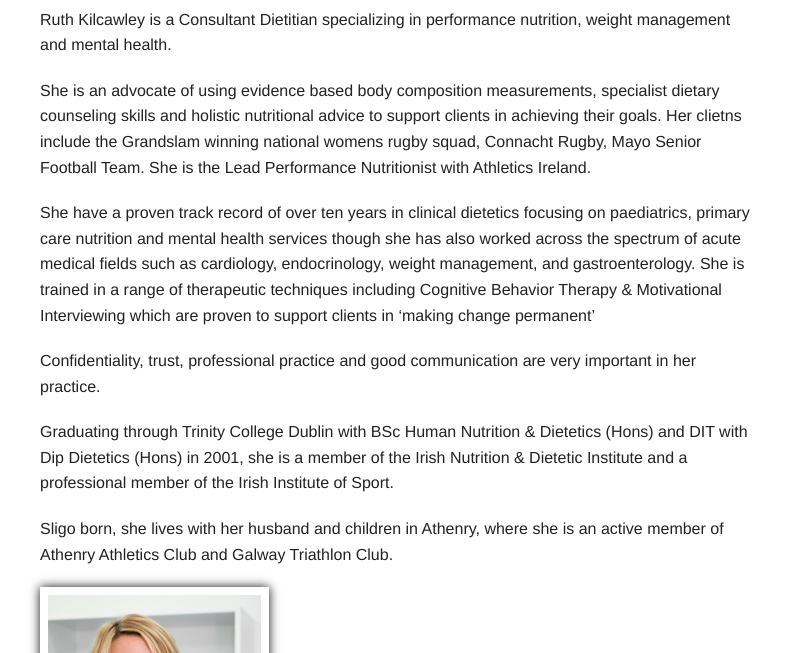
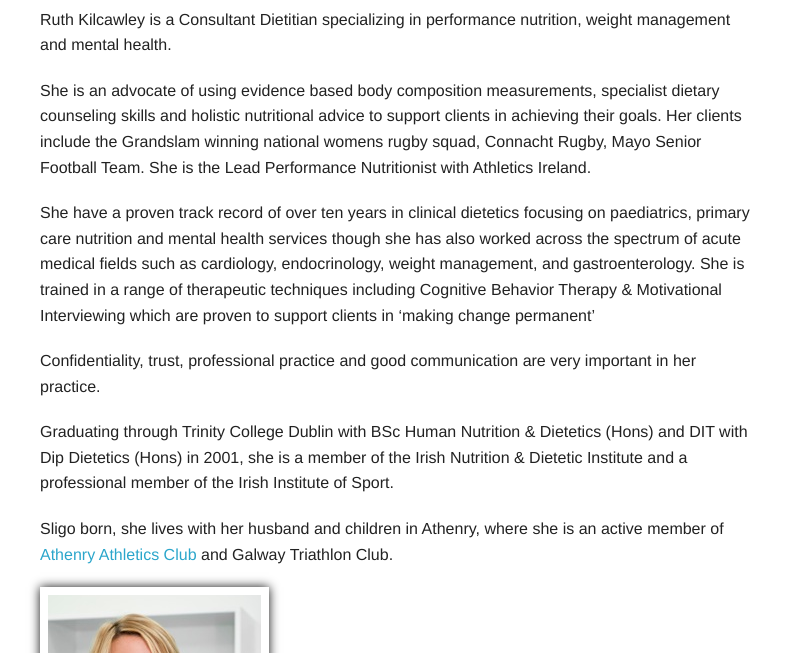
Before and after one commit to alanburke/athenryphysio, a Jekyll site: the page built from _posts/0001-01-01-ruth.md, in a window 1280 px wide. Shown: the part 414-1067 px from the top of the page, without its empty margins (240-1031 px from the left). Built offline with Jekyll 4.4.1, drawn with Linux system fonts in a browser that asks for light colours; nearby versions of some CDN libraries; Markdown is read by kramdown in place of the engine named in the settings.

Commit message:
Updated 0001-01-01-ruth.md

```diff
--- a/_posts/0001-01-01-ruth.md
+++ b/_posts/0001-01-01-ruth.md
@@ -3,11 +3,13 @@ layout: team
 permalink: ruth.html
 image: ruth.jpg
 banner: treadmill
+published: true
 ---
+
 #Ruth Kilcawley
 Ruth Kilcawley is a Consultant Dietitian specializing in performance nutrition, weight management and mental health.
 
-She is an advocate of using evidence based body composition measurements, specialist dietary counseling skills and holistic nutritional advice to support clients in achieving their goals. Her clietns include the Grandslam winning national womens rugby squad, Connacht Rugby, Mayo Senior Football Team. She is the Lead Performance Nutritionist with Athletics Ireland.
+She is an advocate of using evidence based body composition measurements, specialist dietary counseling skills and holistic nutritional advice to support clients in achieving their goals. Her clients include the Grandslam winning national womens rugby squad, Connacht Rugby, Mayo Senior Football Team. She is the Lead Performance Nutritionist with Athletics Ireland.
 
 She have a proven track record of over ten years in clinical dietetics focusing on paediatrics, primary care nutrition and mental health services though she has also worked across the spectrum of acute medical fields such as cardiology, endocrinology, weight management, and gastroenterology. She is trained in a range of therapeutic techniques including Cognitive Behavior Therapy & Motivational Interviewing which are proven to support clients in ‘making change permanent’
 
@@ -15,4 +17,4 @@ Confidentiality, trust, professional practice and good communication are very im
 
 Graduating through Trinity College Dublin with BSc Human Nutrition & Dietetics (Hons) and DIT with Dip Dietetics (Hons) in 2001, she is a member of the Irish Nutrition & Dietetic Institute and a professional member of the Irish Institute of Sport.
 
-Sligo born, she lives with her husband and children in Athenry, where she is an active member of Athenry Athletics Club and Galway Triathlon Club.
+Sligo born, she lives with her husband and children in Athenry, where she is an active member of [Athenry Athletics Club](http://www.athenryac.com) and Galway Triathlon Club.
```
